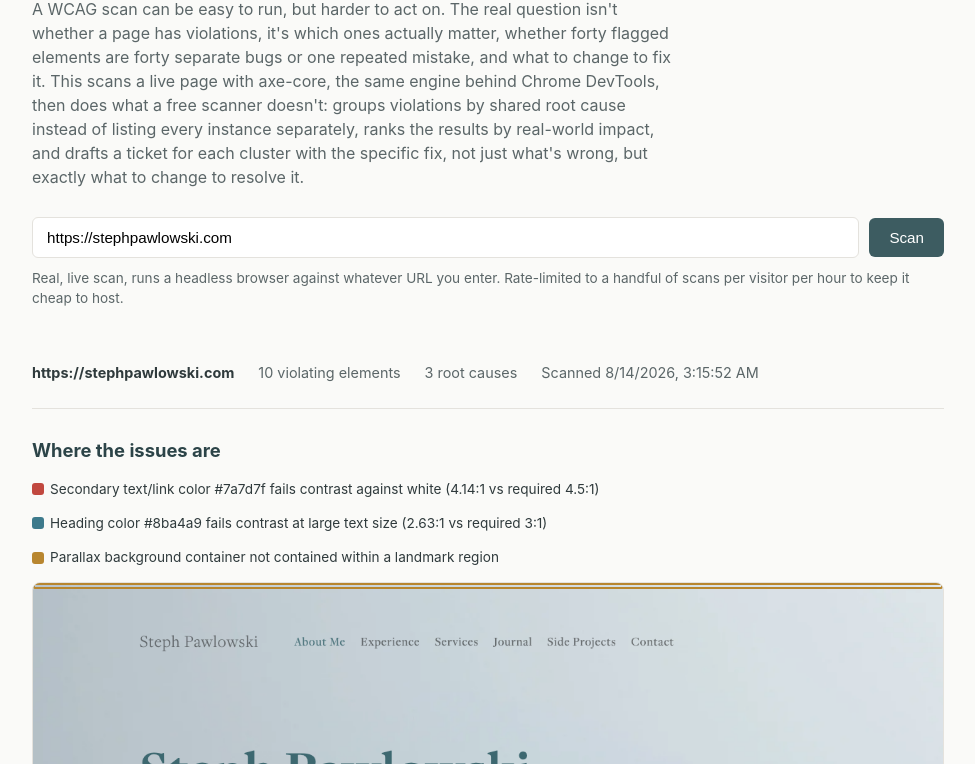
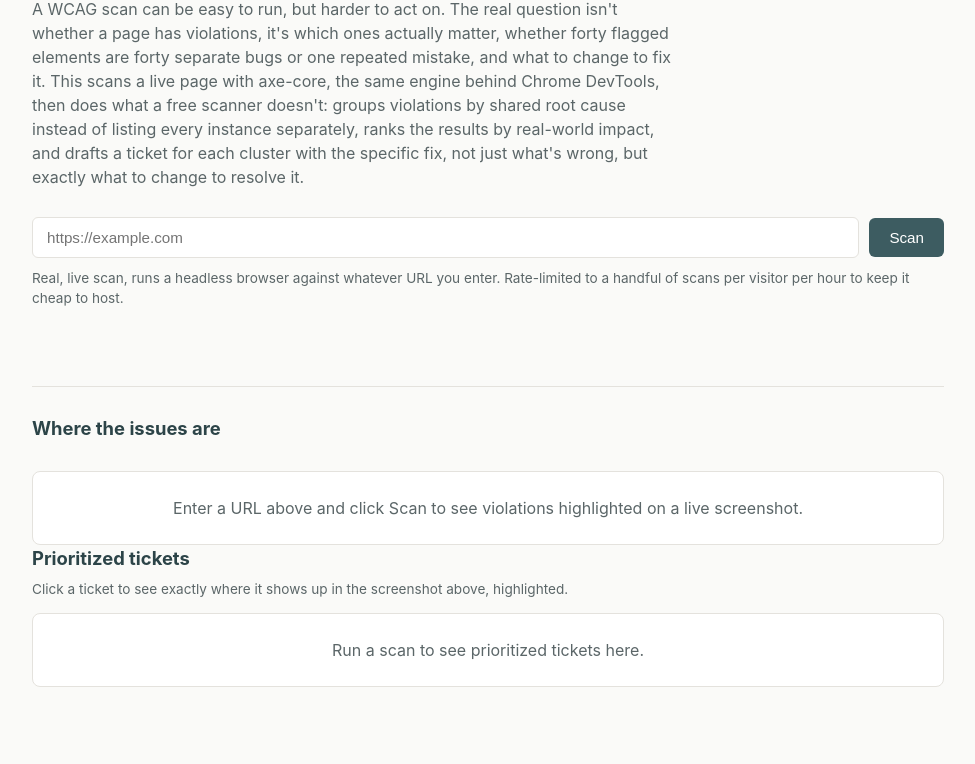
Before and after one commit to stephpawlowski/accessibility-triage-tool, a plain HTML site: page docs/index.html in a window 1280 px wide. Shown: the part 99-863 px from the top of the page, without its empty margins (152-1127 px from the left). Drawn offline with Linux system fonts and the light colour scheme.

Commit message:
Rename project to Accessibility Fix Queue; clear example data from live page on load

```diff
--- a/docs/index.html
+++ b/docs/index.html
@@ -3,7 +3,7 @@
 <head>
 <meta charset="UTF-8" />
 <meta name="viewport" content="width=device-width, initial-scale=1.0" />
-<title>Accessibility Debt Triage</title>
+<title>Accessibility Fix Queue</title>
 <style>
   :root {
     --ink: #2f3a3c;
@@ -106,6 +106,11 @@
     color: var(--teal-dark);
     margin: 0 0 14px;
   }
+  .section-note {
+    font-size: 0.85rem;
+    color: var(--ink-soft);
+    margin: -8px 0 14px;
+  }
 
   .legend {
     display: flex;
@@ -169,6 +174,7 @@
     border-left: 5px solid var(--cluster-1);
     border-radius: 8px;
     padding: 20px 22px;
+    cursor: pointer;
   }
   .ticket-top {
     display: flex;
@@ -243,7 +249,7 @@
   .copy-btn:hover { background: var(--teal); color: #fff; }
   .copy-btn.copied { background: var(--teal-dark); color: #fff; border-color: var(--teal-dark); }
 
-  .no-issues {
+  .no-issues, .empty-state {
     padding: 24px;
     text-align: center;
     color: var(--ink-soft);
@@ -264,7 +270,7 @@
 <body>
 
 <header>
-  <h1>Accessibility Debt Triage</h1>
+  <h1>Accessibility Fix Queue</h1>
   <p class="subtitle">
     A WCAG scan can be easy to run, but harder to act on. The real question isn't whether a page has
     violations, it's which ones actually matter, whether forty flagged elements are forty separate
@@ -275,7 +281,7 @@
     wrong, but exactly what to change to resolve it.
   </p>
   <div class="scan-row">
-    <input id="url-input" type="text" value="https://stephpawlowski.com" placeholder="https://example.com" />
+    <input id="url-input" type="text" value="" placeholder="https://example.com" />
     <button id="scan-btn" type="button">Scan</button>
   </div>
   <p class="demo-note">
@@ -291,14 +297,18 @@
   <section>
     <h2>Where the issues are</h2>
     <div class="legend" id="legend"></div>
-    <div class="screenshot-wrap" id="screenshot-wrap">
+    <div class="empty-state" id="screenshot-empty">Enter a URL above and click Scan to see violations highlighted on a live screenshot.</div>
+    <div class="screenshot-wrap" id="screenshot-wrap" style="display: none;">
       <img id="screenshot" src="" alt="Full-page screenshot of the scanned page with violations overlaid" />
     </div>
   </section>
 
   <section>
     <h2>Prioritized tickets</h2>
-    <div class="tickets" id="tickets"></div>
+    <p class="section-note">Click a ticket to see exactly where it shows up in the screenshot above, highlighted.</p>
+    <div class="tickets" id="tickets">
+      <div class="empty-state">Run a scan to see prioritized tickets here.</div>
+    </div>
   </section>
 </main>
 
@@ -312,91 +322,6 @@
 // Set this after `wrangler deploy` prints your Worker's URL, e.g.
 // "https://accessibility-triage-worker.YOUR-SUBDOMAIN.workers.dev/scan"
 const WORKER_URL = "https://accessibility-triage-worker.stephrpawlowski.workers.dev/scan";
-
-// Real output from a real run of ai-layer/cluster.js against
-// stephpawlowski.com, shown by default so the page has something to look
-// at before anyone types a URL. The screenshot is loaded separately below
-// since it's too large to usefully inline as base64 here, live scans
-// return their own screenshot directly from the Worker instead.
-const EXAMPLE_RESULT = {
-  url: "https://stephpawlowski.com",
-  scannedAt: "2026-08-14T03:15:52.685Z",
-  triage: {
-    totalNodes: 10,
-    totalClusters: 3,
-    clusters: [
-      {
-        cluster_title: "Secondary text/link color #7a7d7f fails contrast against white (4.14:1 vs required 4.5:1)",
-        root_cause_explanation: "All these elements (body paragraphs, name/subheading, contact info, 'Contact Steph' link, 'SOCIAL' heading, and 'LinkedIn' link) use the same secondary text color #7a7d7f on white, which measures 4.14:1 contrast, just below the 4.5:1 AA requirement for normal-size text. This is a single shared color token used across text, small headings, and links.",
-        suggested_fix: "Update the shared secondary text color token from #7a7d7f to a darker value with at least 4.5:1 contrast on white, e.g. #6b6e70 or #5c5f61, and apply it everywhere this token is used (body text, small H3s, and inline links) so all instances are fixed at once.",
-        ticket: {
-          title: "Fix insufficient contrast on secondary text/link color (#7a7d7f on white)",
-          description: "Multiple text elements and links across the page (body paragraphs, contact info, 'Contact Steph' link, 'SOCIAL' heading, 'LinkedIn' link, and name subheading) use the same secondary text color #7a7d7f on a white background, resulting in a 4.14:1 contrast ratio. This fails the WCAG AA 4.5:1 requirement for normal-size text. Because all instances share the same color value, this is very likely a single design token or CSS variable used site-wide.",
-          acceptance_criteria: [
-            "Identify the shared color token/variable currently set to #7a7d7f and update it to a value with at least 4.5:1 contrast against #ffffff",
-            "All listed elements (body text, contact block, headings, and links) pass automated color-contrast checks after the change",
-            "Verify link text remains visually distinguishable from surrounding body text after the color update",
-            "No regression in visual design approved by design/product stakeholders"
-          ]
-        },
-        reach: 7,
-        worst_impact: "serious",
-        priority_score: 21,
-        nodes: [
-          { boundingBox: { x: 573, y: 1225, width: 389, height: 81 } },
-          { boundingBox: { x: 573, y: 1363, width: 389, height: 135 } },
-          { boundingBox: { x: 150, y: 3976, width: 473, height: 48 } },
-          { boundingBox: { x: 150, y: 4039, width: 473, height: 54 } },
-          { boundingBox: { x: 150, y: 4111, width: 91, height: 22 } },
-          { boundingBox: { x: 657, y: 3976, width: 473, height: 48 } },
-          { boundingBox: { x: 1057, y: 4042, width: 73, height: 22 } }
-        ]
-      },
-      {
-        cluster_title: "Heading color #8ba4a9 fails contrast at large text size (2.63:1 vs required 3:1)",
-        root_cause_explanation: "Both 'About Me' and 'Experience' h2 headings use the same teal-gray heading color (#8ba4a9) on a white background, which only reaches 2.63:1 contrast, below the 3:1 minimum required for large text (30px normal weight).",
-        suggested_fix: "Darken the heading color token from #8ba4a9 to a shade with at least 3:1 contrast on white, e.g. #5f7a80 or darker, and apply it to the shared heading style/class used by these H2 elements so both update together.",
-        ticket: {
-          title: "Fix insufficient contrast on section H2 headings (#8ba4a9 on white)",
-          description: "The 'About Me' and 'Experience' H2 headings share the same style/color token (#8ba4a9) which produces a 2.63:1 contrast ratio against the white page background, failing the WCAG AA 3:1 minimum for large text (22.5pt/30px normal weight). This is likely a single shared heading style in the site's design settings.",
-          acceptance_criteria: [
-            "The heading color token used for H2 elements is updated to a value with at least 3:1 contrast ratio against #ffffff",
-            "Both 'About Me' and 'Experience' headings (and any other H2s using this style) pass automated color-contrast checks",
-            "Visual design of headings is reviewed/approved after the color change"
-          ]
-        },
-        reach: 2,
-        worst_impact: "serious",
-        priority_score: 6,
-        nodes: [
-          { boundingBox: { x: 150, y: 1225, width: 135, height: 42 } },
-          { boundingBox: { x: 150, y: 1702, width: 220, height: 42 } }
-        ]
-      },
-      {
-        cluster_title: "Parallax background container not contained within a landmark region",
-        root_cause_explanation: "The '.Parallax-host-outer' div sits outside of any landmark (header/main/nav/footer), causing page content to be reported as not contained by a landmark region.",
-        suggested_fix: "Wrap or relocate the '.Parallax-host-outer' element inside an appropriate landmark, such as <main> or a <div role=\"main\">, matching how other Squarespace content blocks are structured within the page's landmark regions.",
-        ticket: {
-          title: "Ensure Parallax host container is contained within a page landmark",
-          description: "The '.Parallax-host-outer' element is rendered outside of any ARIA landmark (main, header, nav, footer, etc.), triggering the axe 'region' rule violation. Screen reader users relying on landmark navigation may miss this content or find the page structure confusing.",
-          acceptance_criteria: [
-            "The '.Parallax-host-outer' element (and its content) is contained within an appropriate landmark region (e.g., <main>)",
-            "Automated axe scan no longer reports a 'region' violation for this element",
-            "Page renders and behaves visually the same as before after the structural change"
-          ]
-        },
-        reach: 1,
-        worst_impact: "moderate",
-        priority_score: 2,
-        nodes: [
-          { boundingBox: { x: 0, y: 0, width: 1280, height: 0 } }
-        ]
-      }
-    ]
-  }
-};
-const EXAMPLE_SCREENSHOT_SRC = "example-screenshot.png";
 
 const PALETTE = ["cluster-1", "cluster-2", "cluster-3", "cluster-4", "cluster-5"];
 
@@ -420,10 +345,13 @@ function setStatus(message, kind) {
 function render(result) {
   const img = document.getElementById("screenshot");
   const wrap = document.getElementById("screenshot-wrap");
+  const emptyState = document.getElementById("screenshot-empty");
   const legend = document.getElementById("legend");
   const meta = document.getElementById("result-meta");
   const ticketsEl = document.getElementById("tickets");
 
+  emptyState.style.display = "none";
+  wrap.style.display = "";
   legend.innerHTML = "";
   ticketsEl.innerHTML = "";
   wrap.querySelectorAll(".overlay-box").forEach((b) => b.remove());
@@ -607,11 +535,6 @@ document.getElementById("scan-btn").addEventListener("click", runLiveScan);
 document.getElementById("url-input").addEventListener("keydown", (e) => {
   if (e.key === "Enter") runLiveScan();
 });
-
-// Initial paint: show the real example scan so the page isn't empty before
-// anyone types a URL.
-document.getElementById("screenshot").src = EXAMPLE_SCREENSHOT_SRC;
-render(EXAMPLE_RESULT);
 </script>
 
 </body>
```
Also changed, not shown: frontend/index.html (+2 -2 lines), README.md.
